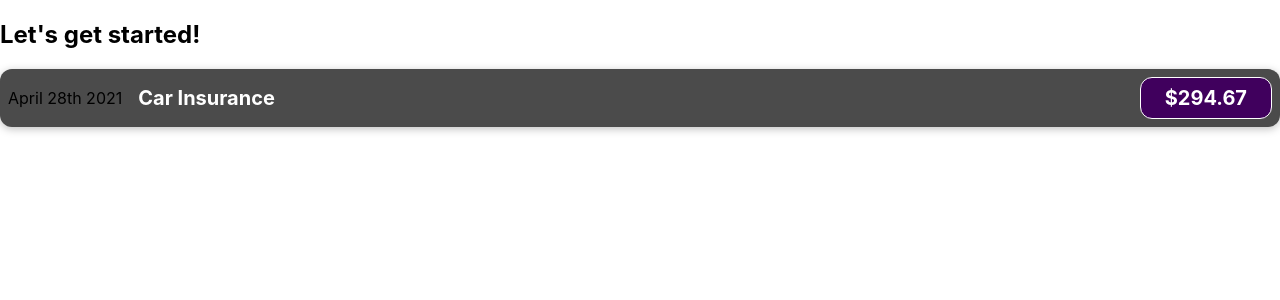
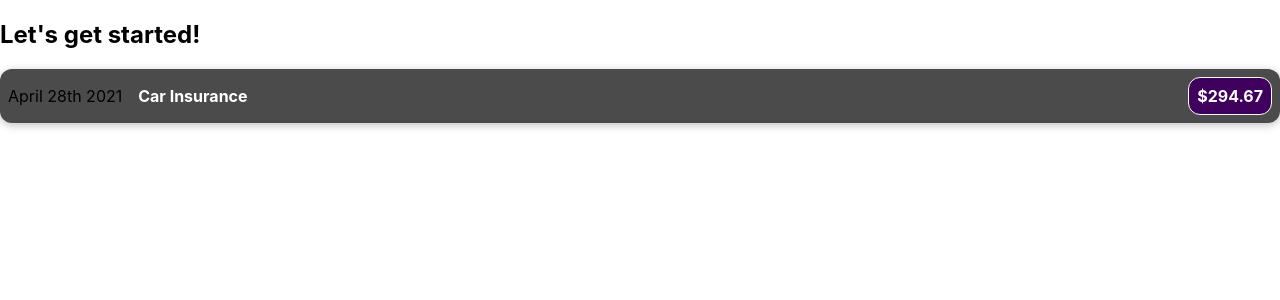
Before and after one commit to shemajolivetgislain/react-levelup, a React (Create React App) app: page / in a window 1280 px wide. Shown: the top 300 px of the page. Built offline with nearby package versions, Linux system fonts and the light colour scheme.

Commit message:
adding styling to my component

```diff
--- a/src/components/ExpenseItem.css
+++ b/src/components/ExpenseItem.css
@@ -11,12 +11,12 @@
 
 .expense-item__description {
   display: flex;
-  flex-direction: column;
-  gap: 1rem;
-  align-items: flex-end;
-  flex-flow: column-reverse;
-  justify-content: flex-start;
-  flex: 1;
+  flex-direction: row;
+  gap: 3rem;
+  align-items: center;
+  flex-flow: row;
+  justify-content: flex-end;
+  flex: 2;
 }
 
 .expense-item h2 {
@@ -36,21 +36,3 @@
   padding: 0.5rem;
   border-radius: 12px;
 }
-
-@media (min-width: 580px) {
-  .expense-item__description {
-    flex-direction: row;
-    align-items: center;
-    justify-content: flex-start;
-    flex: 1;
-  }
-
-  .expense-item__description h2 {
-    font-size: 1.25rem;
-  }
-
-  .expense-item__price {
-    font-size: 1.25rem;
-    padding: 0.5rem 1.5rem;
-  }
-}
```
